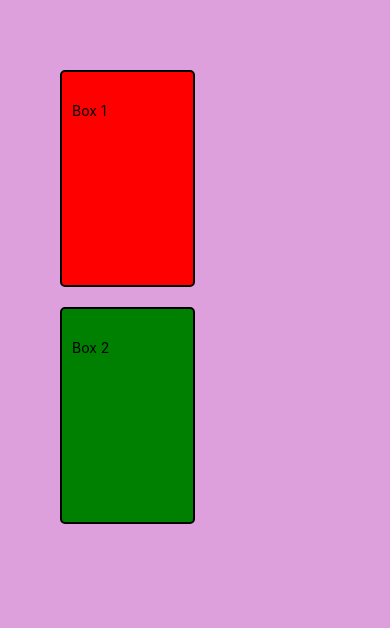
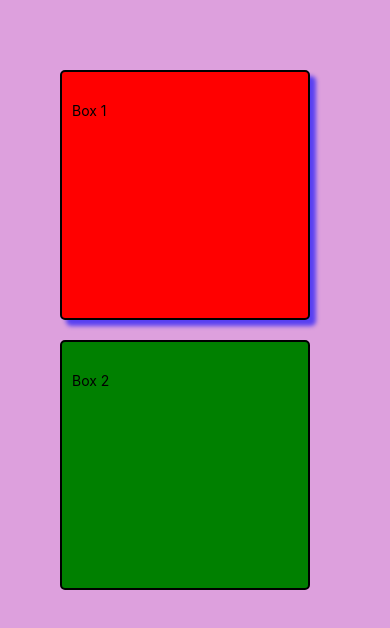
Before and after one commit to itsparasbisht/rn-starter, a React Native app: screen / in a window 390 px wide. Shown: the top 628 px of the page. Built offline with nearby package versions, Linux system fonts and the light colour scheme.

Commit message:
shadow and elevation

```diff
--- a/App.js
+++ b/App.js
@@ -4,10 +4,10 @@ import React from "react";
 export default function App() {
   return (
     <View style={styles.container}>
-      <View style={[styles.box, styles.redBg]}>
+      <View style={[styles.box, styles.redBg, styles.boxShadow]}>
         <Text>Box 1</Text>
       </View>
-      <View style={[styles.box, styles.greenBg]}>
+      <View style={[styles.box, styles.greenBg, styles.androidShadow]}>
         <Text>Box 2</Text>
       </View>
     </View>
@@ -21,8 +21,8 @@ const styles = StyleSheet.create({
     padding: 60,
   },
   box: {
-    width: "50%",
-    height: "30%",
+    width: 250,
+    height: 250,
     paddingHorizontal: 10,
     paddingVertical: 30,
     marginVertical: 10,
@@ -36,4 +36,17 @@ const styles = StyleSheet.create({
   greenBg: {
     backgroundColor: "green",
   },
+  boxShadow: {
+    shadowColor: "blue",
+    shadowOffset: {
+      width: 6,
+      height: 6,
+    },
+    shadowOpacity: 0.6,
+    shadowRadius: 4,
+  },
+  androidShadow: {
+    elevation: 10,
+    shadowColor: "blue",
+  },
 });
```
